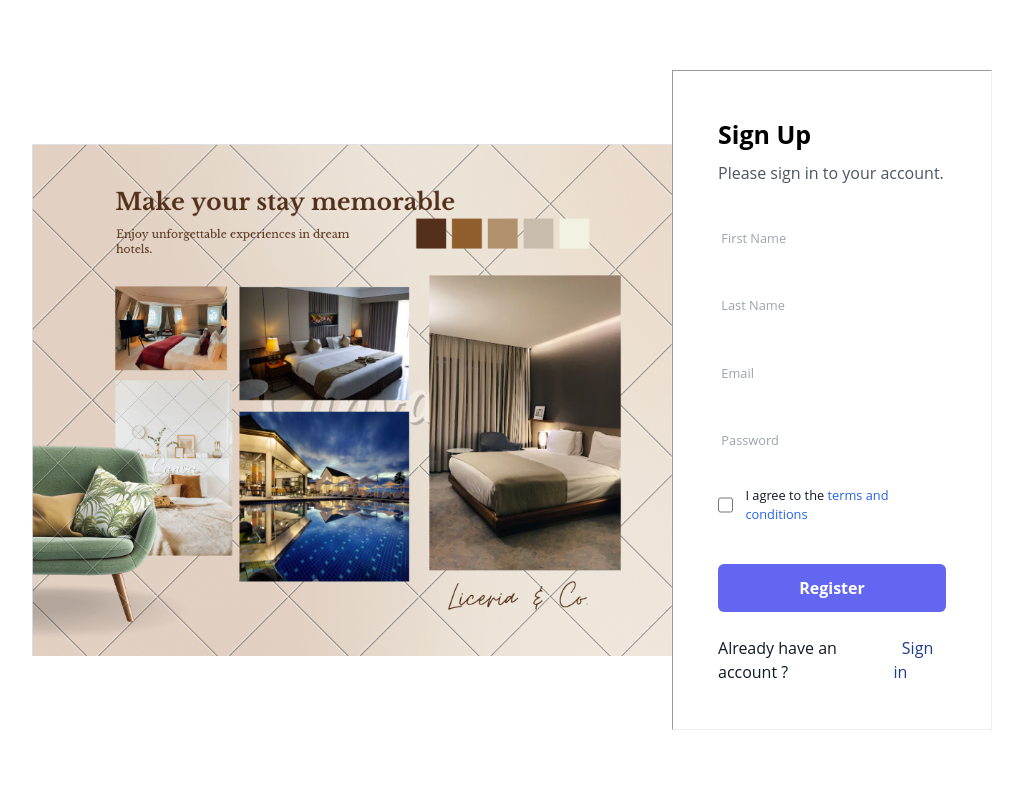
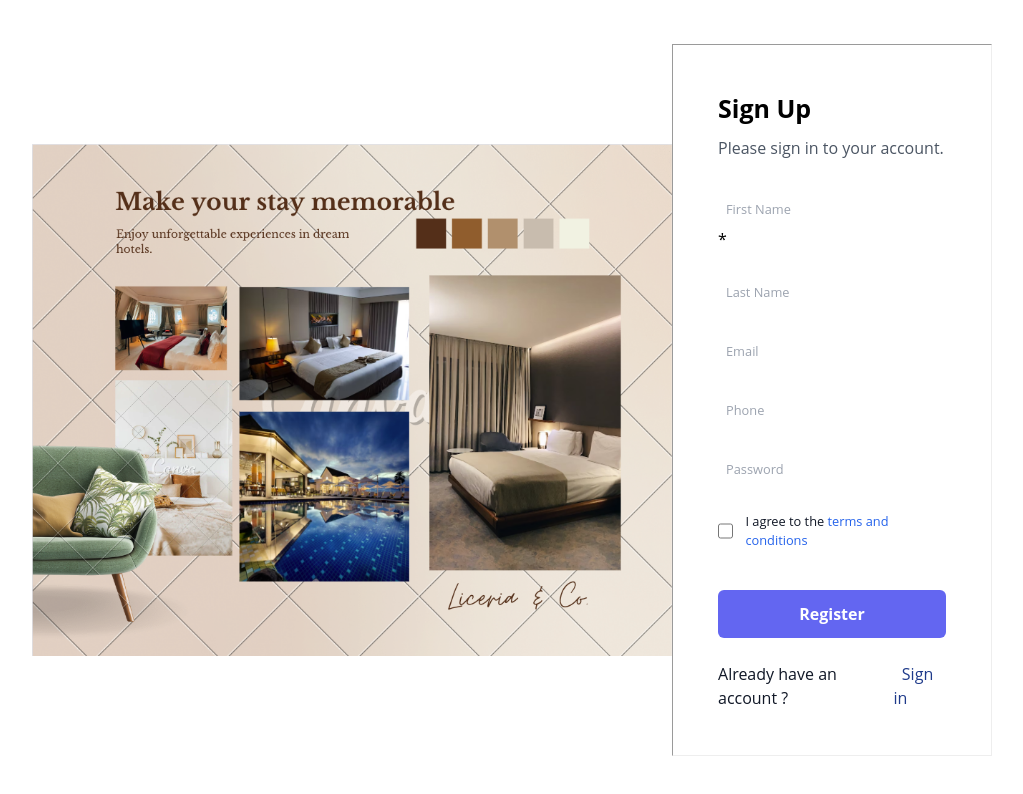
Before and after one commit to LoveForever01/tali-hotel-front-end, a Next.js app: page /register-form in a window 1280 px wide. Shown: the top 794 px of the page, without its empty margins (128-1151 px from the left). Built offline with nearby package versions, Linux system fonts and the light colour scheme.

Commit message:
no message

```diff
--- a/src/pages/api/hello.ts
+++ b/src/pages/api/register.ts
@@ -10,6 +10,7 @@ type User = {
   last_name: string;
   email: string;
   password: string;
+  phone: string;
 };
 
 export const config = {
--- a/src/pages/index.tsx
+++ b/src/pages/index.tsx
@@ -1,6 +1,6 @@
 import Image from "next/image";
 import { Inter } from "next/font/google";
-import NavbarHeader from "./navbar";
+import NavbarHeader from "./header/navbar";
 
 const inter = Inter({ subsets: ["latin"] });
 
--- a/src/pages/login.tsx
+++ b/src/pages/login.tsx
@@ -7,7 +7,7 @@ export default function Login() {
     <div className="login-form flex flex-col items-center md:flex-row md:h-screen min-w-fit">
       <div className="flex items-center justify-center w-full md:w-1/2">
         <Image
-          src="/login-image.png"
+          src="/login_files/login-image.png"
           alt="Login Image"
           width={800}
           height={600}
@@ -22,12 +22,22 @@ export default function Login() {
             </p>
           </div>
           <div className="mb-4 flex flex-col gap-6">
-            <Input className="font-bold" size="lg" placeholder=" Email" />
             <Input
-              className="font-bold"
+              className="input-form font-bold"
+              type="phone"
+              size="lg"
+              placeholder="Phone"
+              minLength={10}
+              maxLength={11}
+            />
+            <Input
+              className="input-form font-bold"
               type="password"
               size="lg"
               placeholder=" Password"
+              pattern="[a-z0-9]{1,15}"
+              minLength={4}
+              maxLength={20}
             />
             <div>
               <button
@@ -56,5 +66,4 @@ export default function Login() {
 }
 
 {
-
 }
--- a/src/pages/register-form.tsx
+++ b/src/pages/register-form.tsx
@@ -10,6 +10,7 @@ import { log } from "console";
 import Image from "next/image";
 import Link from "next/link";
 import { useState } from "react";
+import register from "./api/register";
 
 // async function submit(
 //   email: string,
@@ -39,20 +40,22 @@ import { useState } from "react";
 // }
 
 export default function Register() {
-  const [email, setEmail] = useState();
-  const [firstName, setFirstName] = useState();
-  const [lastName, setLastName] = useState();
-  const [password, setPassword] = useState();
+  const [email, setEmail] = useState("");
+  const [firstName, setFirstName] = useState("");
+  const [lastName, setLastName] = useState("");
+  const [password, setPassword] = useState("");
+  const [phone, setPhone] = useState("");
   const handleSubmit = async (e: any) => {
     e.preventDefault();
 
-    const response = await fetch("/api/hello", {
+    const response = await fetch("/api/register", {
       method: "POST",
       body: JSON.stringify({
         email: email,
         first_name: firstName,
         last_name: lastName,
         password: password,
+        phone: phone,
       }),
       headers: new Headers({
         "Content-Type": "application/json",
@@ -83,29 +86,55 @@ export default function Register() {
           </div>
           <div className="mb-4 flex flex-col gap-6">
             <Input
+              className="input-form"
+              type="name"
               size="lg"
-              placeholder=" First Name"
+              placeholder="First Name"
               value={firstName}
               onChange={(e) => setFirstName(e.target.value)}
+              required
+              minLength={4}
+              maxLength={20}
             />
             <Input
+              className="input-form"
+              type="name"
               size="lg"
-              placeholder=" Last Name"
+              placeholder="Last Name"
               value={lastName}
               onChange={(e) => setLastName(e.target.value)}
+              minLength={2}
+              maxLength={20}
             />
             <Input
+              className="input-form"
+              type="email"
               size="lg"
-              placeholder=" Email"
+              placeholder="Email"
               value={email}
               onChange={(e) => setEmail(e.target.value)}
+              minLength={4}
+              maxLength={20}
             />
             <Input
+              className="input-form"
+              size="lg"
+              placeholder="Phone"
+              value={phone}
+              onChange={(e) => setPhone(e.target.value)}
+              minLength={10}
+              maxLength={11}
+            />
+            <Input
+              className="input-form"
               type="password"
               size="lg"
-              placeholder=" Password"
+              placeholder="Password"
               value={password}
+              pattern="[a-z0-9]{1,15}"
               onChange={(e) => setPassword(e.target.value)}
+              minLength={4}
+              maxLength={20}
             />
             <div className="flex items-center items-start mb-4">
               <input
--- a/src/styles/login.css
+++ b/src/styles/login.css
@@ -13,3 +13,7 @@
 .agree-policy {
   margin-left: 45px;
 }
+
+.input-form {
+  padding: 8px;
+}
```
Also changed, not shown: src/pages/header/navbar.tsx (renamed from src/pages/navbar.tsx).
